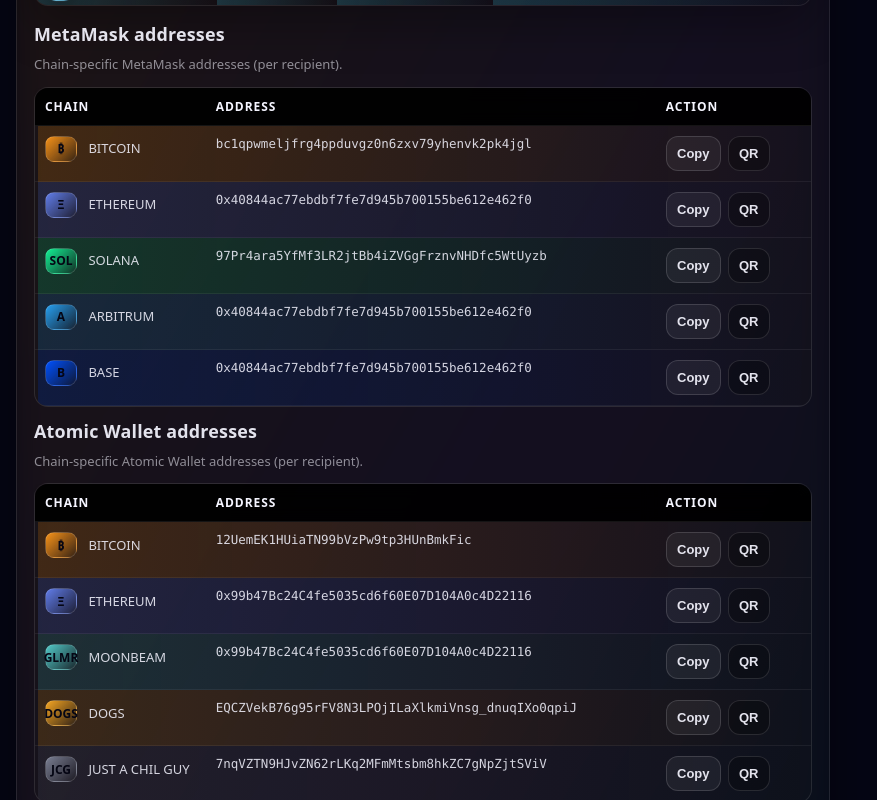
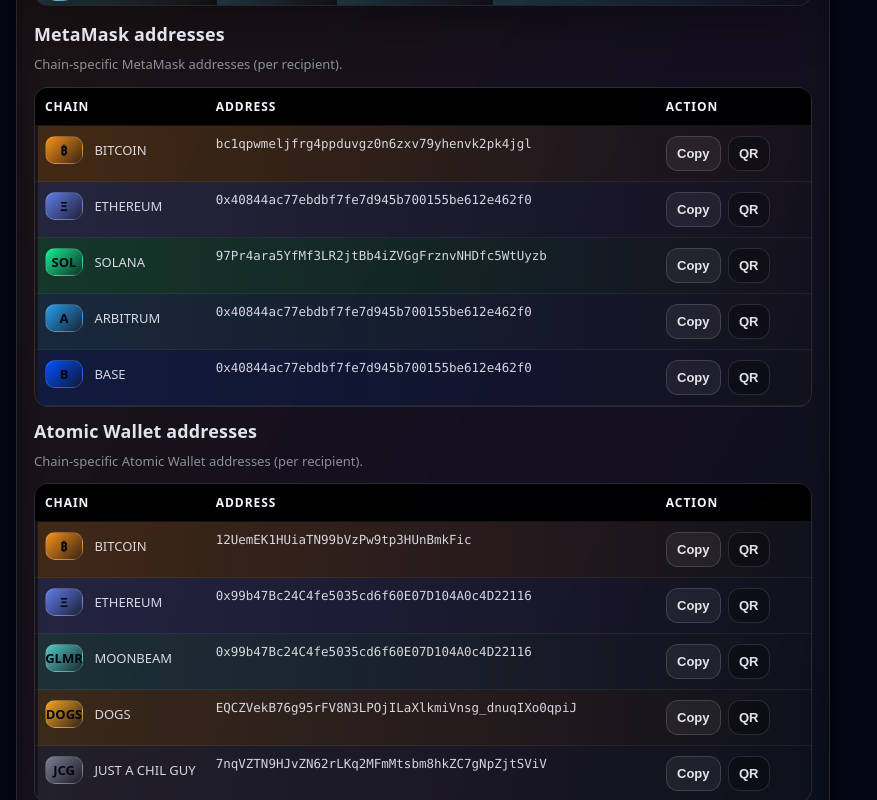
Before and after one commit to 0xLEANux/0xleanux.github.io, a plain HTML site: page donate/index.html in a window 1280 px wide. Shown: the part 2400-3200 px from the top of the page, without its empty margins (0-877 px from the left). Drawn offline with Linux system fonts and the light colour scheme.

Commit message:
Updated files

```diff
--- a/donate/index.html
+++ b/donate/index.html
@@ -1332,10 +1332,10 @@
       display:inline-flex;
       align-items:center;
       justify-content:center;
-      width: 32px;
-      height: 26px;
-      border-radius: 9px;
-      font-size: 12px;
+      width: 38px;
+      height: 28px;
+      border-radius: 10px;
+      font-size: 13px;
       font-weight: 900;
       color: #050614;
       background: linear-gradient(135deg, var(--brand-color, #999), rgba(0,0,0,.12));
```
